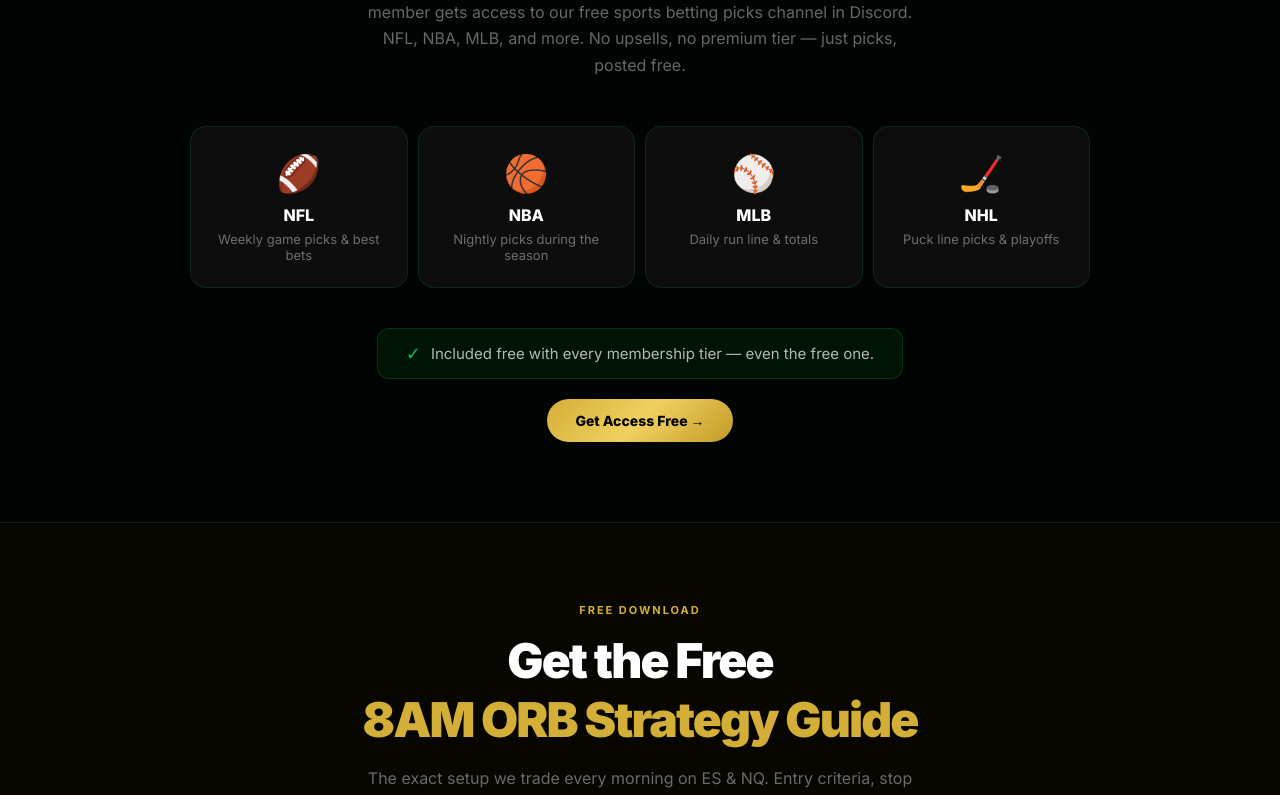
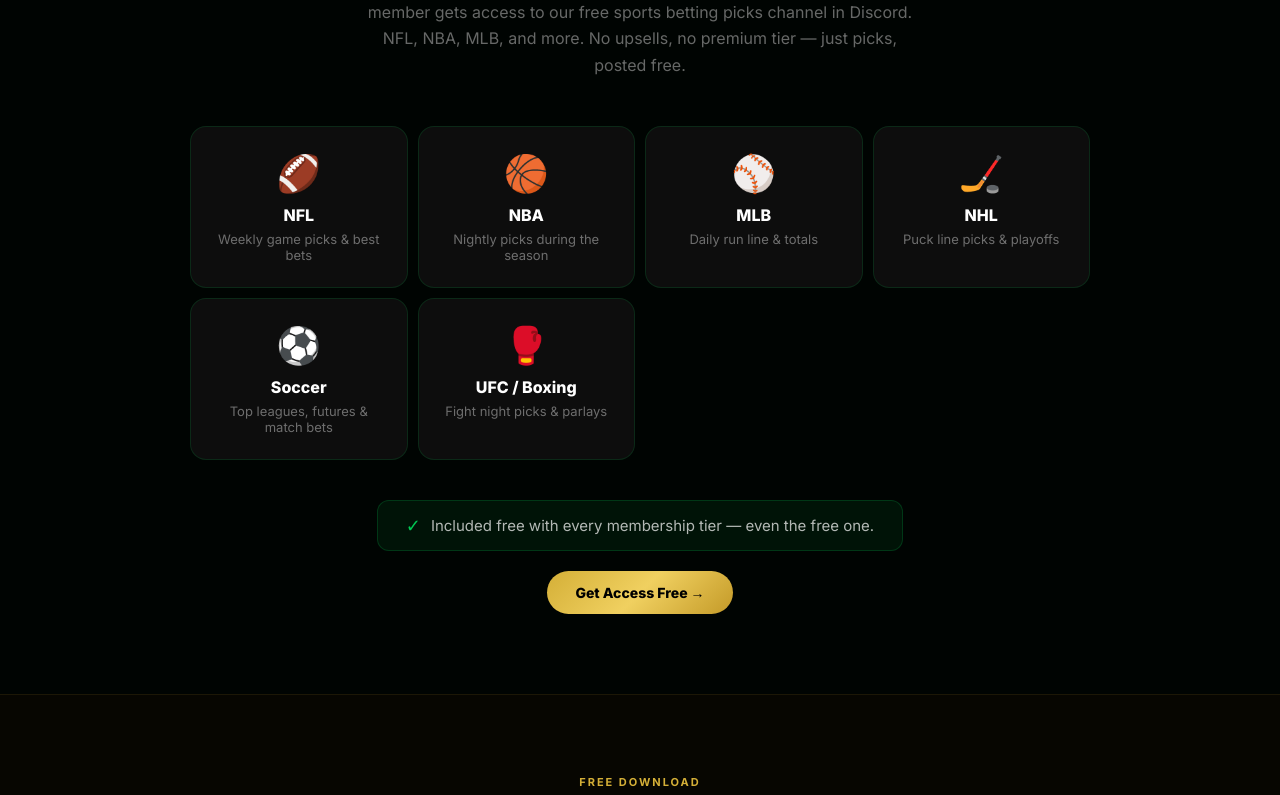
Before and after one commit to atradingsystems/Apex-Trading-Systems, a Next.js app: page / in a window 1280 px wide. Shown: the part 3820-4615 px from the top of the page. Built offline with nearby package versions, Linux system fonts and the light colour scheme.

Commit message:
Add Soccer and UFC/Boxing to sports picks section

```diff
--- a/app/page.tsx
+++ b/app/page.tsx
@@ -236,6 +236,8 @@
               { icon: "🏀", sport: "NBA", desc: "Nightly picks during the season" },
               { icon: "⚾", sport: "MLB", desc: "Daily run line & totals" },
               { icon: "🏒", sport: "NHL", desc: "Puck line picks & playoffs" },
+              { icon: "⚽", sport: "Soccer", desc: "Top leagues, futures & match bets" },
+              { icon: "🥊", sport: "UFC / Boxing", desc: "Fight night picks & parlays" },
             ].map(s => (
               <div key={s.sport} style={{ background: "#0d0d0d", border: "1px solid rgba(0,200,83,0.15)", borderRadius: 16, padding: "24px", textAlign: "center" as const }}>
                 <div style={{ fontSize: 36, marginBottom: 10 }}>{s.icon}</div>
```
